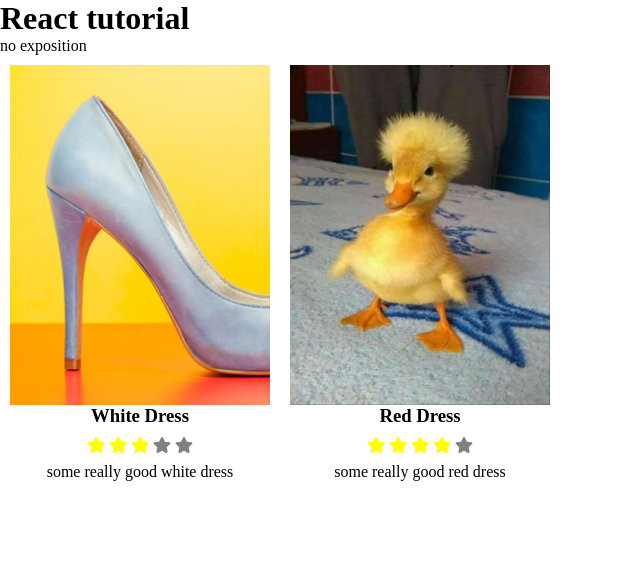
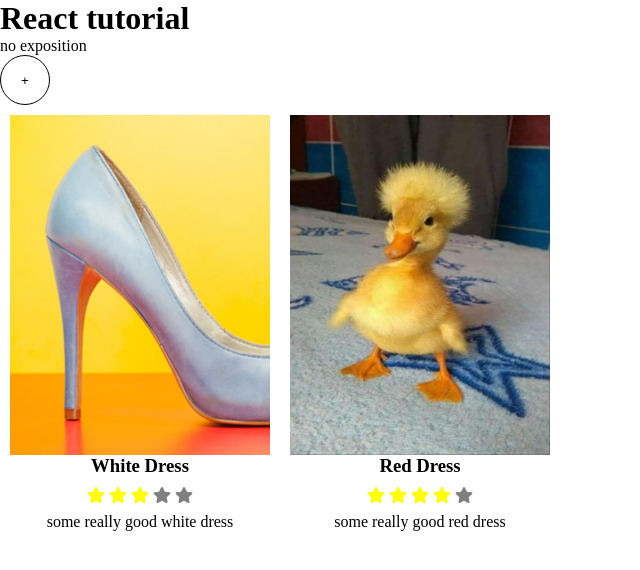
Before and after one commit to ram125/first-pet-project, a React (Create React App) app: page / in a window 1280 px wide. Shown: the top 570 px of the page, without its empty margins (0-640 px from the left). Built offline with nearby package versions, Linux system fonts and the light colour scheme.

Commit message:
finally added the adding product function

```diff
--- /dev/null
+++ b/src/Components/AddProduct.js
@@ -0,0 +1,93 @@
+import React, {useContext, useState} from 'react'
+import Context from './Context'
+
+let AddProduct = () => {
+
+	let styles = {
+		main: {
+			display: "flex",
+			flexDirection: "row"
+		},
+		form: {
+			display: "none"
+		},
+		addBtn: {
+			height: "50px",
+			width: "50px",
+			border: "1px solid black",
+			borderRadius: "50%",
+			cursor: "pointer",
+			background: "white"
+		},
+		myform: {
+			display: "none"
+		}
+	}
+
+	const [value, setValue] = useState({
+		name: '',
+		description: '',
+		rating: ''
+	})
+
+	const values = ["name", "description", "rating"]
+
+	const {NewProduct} = useContext(Context)
+
+	let changeClass = () => {
+		let theObject = document.getElementById("myForm")
+		let theBtn = document.getElementById("addBtn")
+		if(theObject.style.display === "none"){
+			theObject.style.display = "flex"
+			theBtn.innerHTML = "X"
+		}else{
+			theObject.style.display = "none"
+			theBtn.innerHTML = "+"
+		}
+	}
+
+	let handleChange = (event) => {
+		let newObj = {}
+		for(let i=0; i<values.length; i++){
+			if(values[i] === event.target.name){
+				newObj[event.target.name] = event.target.value
+			}else{
+				newObj[values[i]] = value[values[i]]
+			}
+		}
+		setValue(newObj)
+	}
+
+	let handleSubmit = event => {
+		event.preventDefault()
+		if(value.name.trim()){
+			NewProduct(value.name, value.description, value.rating)
+			setValue({name: '', description: '', rating: ''})
+		}
+	}
+
+	return(
+		<div style={styles.main}>
+			<div id="myForm" style={styles.myform}>
+				<form onSubmit={handleSubmit}>
+					<p>
+					 the name here
+					 <input name="name" type="text" value={value.name} onChange={e => handleChange(e)} />
+					</p>
+					<p>
+					 the description
+					 <input name="description" type="text" value={value.description} onChange={e => handleChange(e)} />
+					</p>
+					<p>
+					 the rating
+					 <input name="rating" type="text" value={value.rating} onChange={e => handleChange(e)} />
+					</p>
+					<input type="submit" />
+				</form>
+			</div>
+			<button id="addBtn" style={styles.addBtn} onClick={changeClass}>+</button>
+		</div>
+	)
+}
+
+export default AddProduct
--- a/src/Components/App.js
+++ b/src/Components/App.js
@@ -3,6 +3,7 @@ import '../css/style.css'
 import ProductsRow from './ProductsRow'
 import Exposition from './Exposition'
 import Context from './Context'
+import AddProduct from './AddProduct'
 
 const App = () => {
 
@@ -47,8 +48,21 @@ const App = () => {
 		setProduct(products.filter(product => product.id !== id))
 	}
 
+	let newProduct = (name, description, rating) => {
+		console.log(products.length)
+		let newProd = {
+			id: products.length+1,
+			name: name,
+			image: './2.jpg',
+			description: description,
+			rating: rating
+		}
+		setProduct(products.concat(newProd))
+		console.log(products)
+	}
+
 	return(
-		<Context.Provider value={{ Exposed: changeExposed, Deleted: deleteProduct }}>
+		<Context.Provider value={{ Exposed: changeExposed, Deleted: deleteProduct, NewProduct: newProduct}}>
 			<div className="first_class">
 				<h1>React tutorial</h1>
 				{exposedProduct !== 0 ? (
@@ -56,6 +70,7 @@ const App = () => {
 				) : (
 					<p>no exposition</p>
 				)}
+				<AddProduct />
 				{list_rows.map(
 					row => {
 						return(row)
```
